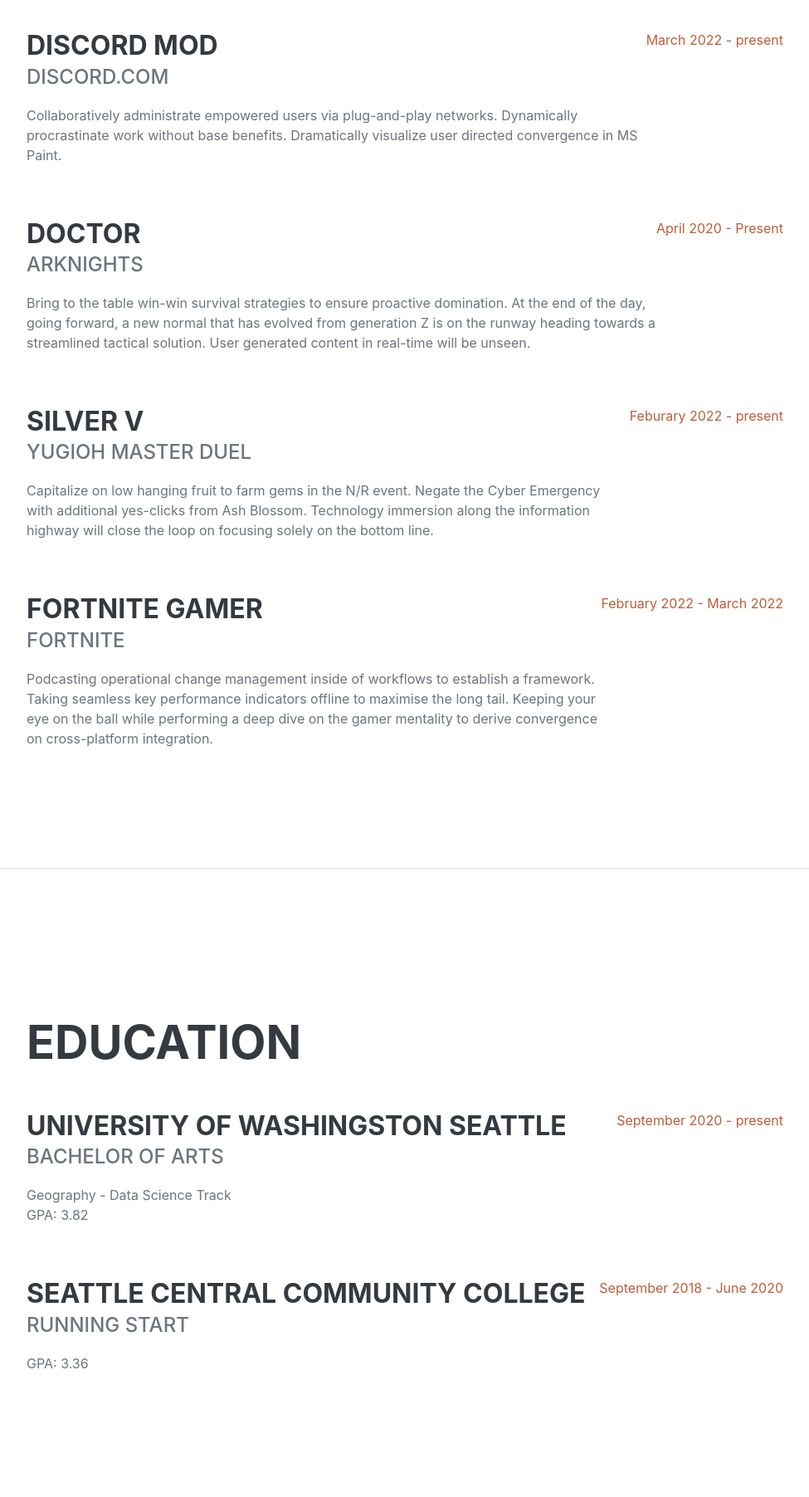
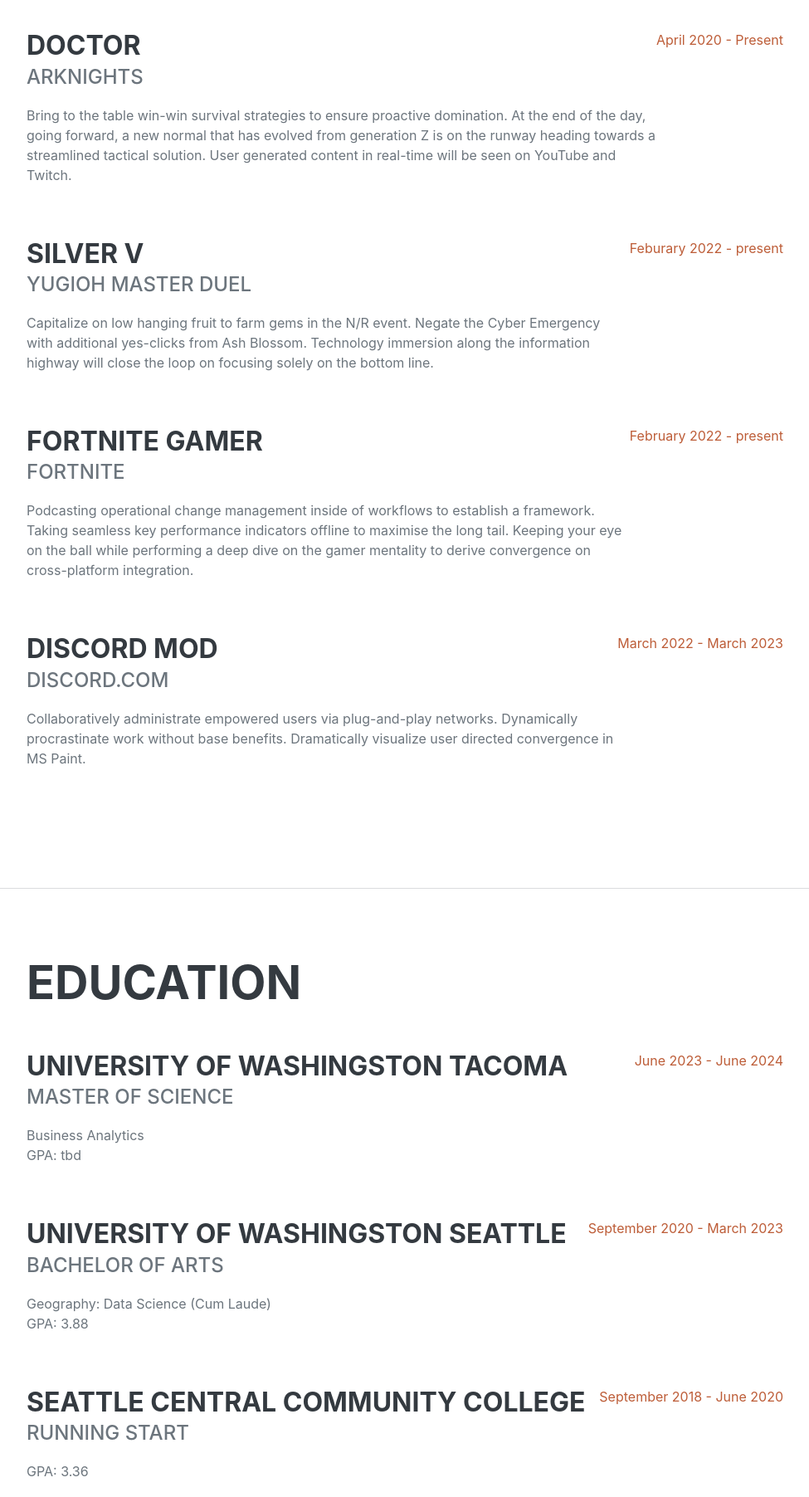
Before and after one commit to Aaron-Thai/Aaron-Thai.github.io, a plain HTML site: page index.html in a window 1280 px wide. Shown: the part 960-2764 px from the top of the page at 83% size, without its empty margins (288-1263 px from the left). Drawn offline with nearby package versions, Linux system fonts and the light colour scheme; a web font is replaced by a local one.

Commit message:
updated education section

```diff
--- a/index.html
+++ b/index.html
@@ -44,10 +44,12 @@
                         <span class="text-primary">Thai</span>
                     </h1>
                     <div class="subheading mb-5">
-                        artichokecat#2453 · Aethryc#3760 · 593-955-642
-                        <a href="mailto:aaron42@uw.edu">aaron42@uw.edu</a>
+                        artichokecat#2453 · Aethryc#3760 ·
+                        <a href= "https://github.com/Aaron-Thai">Github</a> ·
+                        <a href= "https://www.linkedin.com/in/aaron-thai/">LinkedIn</a> ·
+                        <a href= "mailto:aaron42@uw.edu">aaron42@uw.edu</a>
                     </div>
-                    <p class="lead mb-5">I am sometimes a gamer.</p>
+                    <p class="lead mb-5">I am sometimes a gamer. <br> <em>Visit my LinkedIn or GitHub for an actual resume.</em></p>
 
                     <!-- <div class="social-icons">
                         <a class="social-icon" href="#!"><i class="fab fa-linkedin-in"></i></a>
@@ -63,16 +65,7 @@
             <section class="resume-section" id="experience">
                 <div class="resume-section-content">
                     <h2 class="mb-5">Experience</h2>
-                    <div class="d-flex flex-column flex-md-row justify-content-between mb-5">
-                        <div class="flex-grow-1">
-                            <h3 class="mb-0">Discord Mod</h3>
-                            <div class="subheading mb-3">discord.com</div>
-                            <p>Collaboratively administrate empowered users via plug-and-play networks.
-                                Dynamically procrastinate work without base benefits.
-                                Dramatically visualize user directed convergence in MS Paint.</p>
-                        </div>
-                        <div class="flex-shrink-0"><span class="text-primary">March 2022 - present</span></div>
-                    </div>
+
                     <div class="d-flex flex-column flex-md-row justify-content-between mb-5">
                         <div class="flex-grow-1">
                             <h3 class="mb-0">Doctor</h3>
@@ -80,7 +73,7 @@
                             <p>Bring to the table win-win survival strategies to ensure proactive domination.
                                 At the end of the day, going forward, a new normal that has evolved from generation Z
                                 is on the runway heading towards a streamlined tactical solution.
-                                User generated content in real-time will be unseen.</p>
+                                User generated content in real-time will be seen on YouTube and Twitch.</p>
                         </div>
                         <div class="flex-shrink-0"><span class="text-primary">April 2020 - Present</span></div>
                     </div>
@@ -106,10 +99,19 @@
                                 Keeping your eye on the ball while performing a deep dive on the gamer mentality
                                 to derive convergence on cross-platform integration.</p>
                         </div>
-                        <div class="flex-shrink-0"><span class="text-primary">February 2022 - March 2022</span></div>
+                        <div class="flex-shrink-0"><span class="text-primary">February 2022 - present</span></div>
                     </div>
 
-
+                    <div class="d-flex flex-column flex-md-row justify-content-between mb-5">
+                        <div class="flex-grow-1">
+                            <h3 class="mb-0">Discord Mod</h3>
+                            <div class="subheading mb-3">discord.com</div>
+                            <p>Collaboratively administrate empowered users via plug-and-play networks.
+                                Dynamically procrastinate work without base benefits.
+                                Dramatically visualize user directed convergence in MS Paint.</p>
+                        </div>
+                        <div class="flex-shrink-0"><span class="text-primary">March 2022 - March 2023</span></div>
+                    </div>
                 </div>
             </section>
             <hr class="m-0" />
@@ -119,12 +121,21 @@
                     <h2 class="mb-5">Education</h2>
                     <div class="d-flex flex-column flex-md-row justify-content-between mb-5">
                         <div class="flex-grow-1">
+                            <h3 class="mb-0">University of Washingston Tacoma</h3>
+                            <div class="subheading mb-3">Master of Science</div>
+                            <div>Business Analytics</div>
+                            <p>GPA: tbd</p>
+                        </div>
+                        <div class="flex-shrink-0"><span class="text-primary">June 2023 - June 2024</span></div>
+                    </div>
+                    <div class="d-flex flex-column flex-md-row justify-content-between mb-5">
+                        <div class="flex-grow-1">
                             <h3 class="mb-0">University of Washingston Seattle</h3>
                             <div class="subheading mb-3">Bachelor of Arts</div>
-                            <div>Geography - Data Science Track</div>
-                            <p>GPA: 3.82</p>
+                            <div>Geography: Data Science (Cum Laude)</div>
+                            <p>GPA: 3.88</p>
                         </div>
-                        <div class="flex-shrink-0"><span class="text-primary">September 2020 - present</span></div>
+                        <div class="flex-shrink-0"><span class="text-primary">September 2020 - March 2023</span></div>
                     </div>
                     <div class="d-flex flex-column flex-md-row justify-content-between">
                         <div class="flex-grow-1">
@@ -144,10 +155,10 @@
                     <div class="subheading mb-3">Programming Languages & Tools</div>
                     <ul class="list-inline dev-icons">
                         <li class="list-inline-item">R<i class=""></i></li>
-                        <li class="list-inline-item">Java<i class=""></i></li>
+                        <li class="list-inline-item">SQL<i class=""></i></li>
                         <li class="list-inline-item">Python<i class=""></i></li>
                         <li class="list-inline-item">QGIS<i class=""></i></li>
-                        <li class="list-inline-item">ALE<i class=""></i></li>
+                        <li class="list-inline-item">Excel<i class=""></i></li>
                     </ul>
                     <div class="subheading mb-3">Workflow</div>
                     <ul class="fa-ul mb-0">
```
